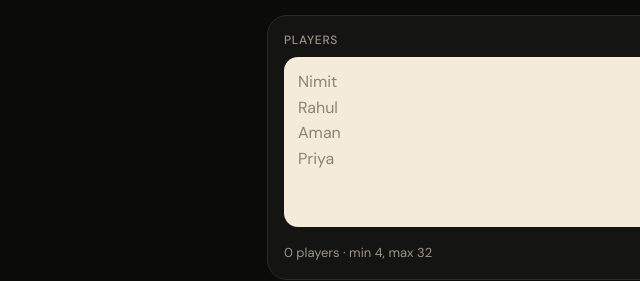
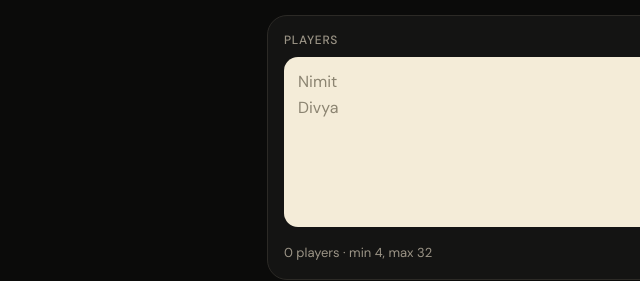
Before and after one commit to nimitwalia/net-picking, a plain HTML site: page index.html in a window 1280 px wide. Shown: the part 230-511 px from the top of the page, 9-649 px from the left. Drawn offline with nearby package versions, Linux system fonts and the light colour scheme.

Commit message:
Add files via upload

```diff
--- a/index.html
+++ b/index.html
@@ -354,7 +354,7 @@ function viewSetup(){
   return `<p class="eyebrow">Step 1</p><h2 class="t">Who's playing?</h2><p class="lede">One name per line. Doubles, partners rotate every match.</p>
     <div class="card">
     <label for="players">Players</label>
-    <textarea id="players" data-act="playersInput" placeholder="Nimit&#10;Rahul&#10;Aman&#10;Priya">${esc(S.playersText)}</textarea>
+    <textarea id="players" data-act="playersInput" placeholder="Nimit&#10;Divya">${esc(S.playersText)}</textarea>
     <div id="setupInfo">${setupInfoHtml()}</div></div><div id="setupRest">${setupRestHtml()}</div>`;
 }
 
```
